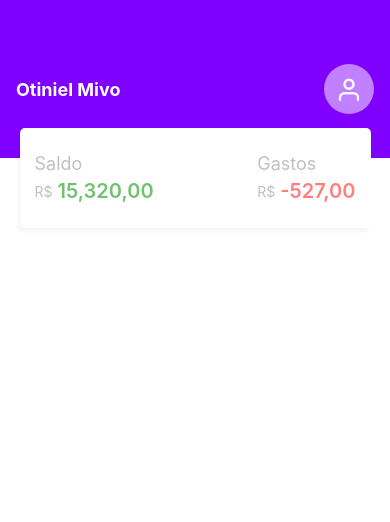
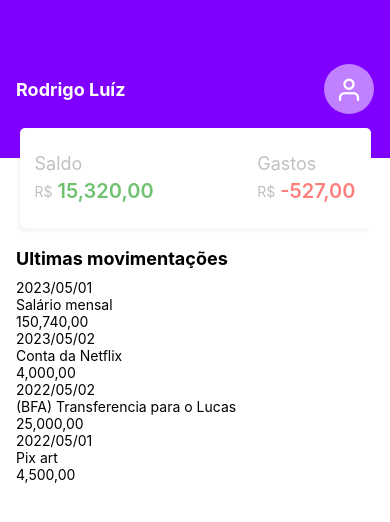
Before and after one commit to itamarpambo751/App-Finance-React-Native, a React Native app: screen / in a window 390 px wide. Shown: the top 522 px of the page. Built offline with nearby package versions, Linux system fonts and the light colour scheme.

Commit message:
FlatListItem

```diff
--- a/App.tsx
+++ b/App.tsx
@@ -1,11 +1,13 @@
+import { LatestMovements } from "./components/LatestMovements/LatestMovements";
 import { AppStatusBar } from "./components/StatusBar/StatusBar";
 import { ViewData } from "./components/ViewData/ViewData";
 
 export default function App() {
   return (
     <>
-      <AppStatusBar />
+      <AppStatusBar user_name="Rodrigo Luíz"/>
       <ViewData saldo={15320} gastos={527}/>
+      <LatestMovements />
     </>
   );
 }
--- /dev/null
+++ b/components/LatestMovements/LatestMovements.tsx
@@ -0,0 +1,88 @@
+import {
+    View, Text, StyleSheet, FlatList
+} from "react-native"
+
+const latestMovements = [
+    {
+        id: 1,
+        label: "Salário mensal",
+        value: 150740,
+        date: "2023/05/01",
+        type: 0
+    },
+    {
+        id: 2,
+        label: "Conta da Netflix",
+        value: 4000,
+        date: "2023/05/02",
+        type: 1
+    },
+    {
+        id: 3,
+        label: "(BFA) Transferencia para o Lucas",
+        value: 25000,
+        date: "2022/05/02",
+        type: 1
+    },
+    {
+        id: 4,
+        label: "Pix art",
+        value: 4500,
+        date: "2022/05/01",
+        type: 1
+    }
+]
+
+function FlatListItem({ item }: {item:{
+    id: number,
+    label: string,
+    value: number,
+    date: string,
+    type: number
+}}) {
+    return (
+        <View style={styles.flListItem}>
+            <Text>{item.date}</Text>
+            <View>
+                <Text>{item.label}</Text>
+                <Text>{item.value.toLocaleString(3)},00</Text>
+            </View>
+        </View>
+    )
+}
+
+export function LatestMovements() {
+    return (
+        <View style={styles.container}>
+            <Text style={styles.textMovements}>Ultimas movimentações</Text>
+
+            <FlatList
+                style={styles.flList}
+                data={latestMovements}
+                showsVerticalScrollIndicator={false}
+                keyExtractor={(item) => String(item.id)}
+                renderItem={({ item }) => (
+                    <FlatListItem item={item}/>
+                )}
+            />
+        </View>
+    )
+}
+
+const styles = StyleSheet.create({
+    container: {
+        marginTop: 20,
+        paddingLeft: 16,
+        paddingRight: 16,
+    },
+    textMovements: {
+        fontWeight: "700",
+        fontSize: 18
+    },
+    flList: {
+        marginTop: 10
+    },
+    flListItem: {
+
+    }
+})
--- a/components/StatusBar/StatusBar.tsx
+++ b/components/StatusBar/StatusBar.tsx
@@ -8,11 +8,13 @@ import {
 
 const statusBarHeight = StatusBar.currentHeight ? StatusBar.currentHeight + 22 : 64
 
-export function AppStatusBar() {
+export function AppStatusBar({
+    user_name
+}:{ user_name: string }) {
     return(
         <View style={styles.container}>
             <View style={styles.content}>
-            <Text style={styles.username}>Otiniel Mivo</Text>
+            <Text style={styles.username}>{user_name}</Text>
             <TouchableOpacity activeOpacity={0.9} style={styles.buttonUser}>
                 <Feather  name="user" size={27} color="#fff"/>
             </TouchableOpacity>
```
